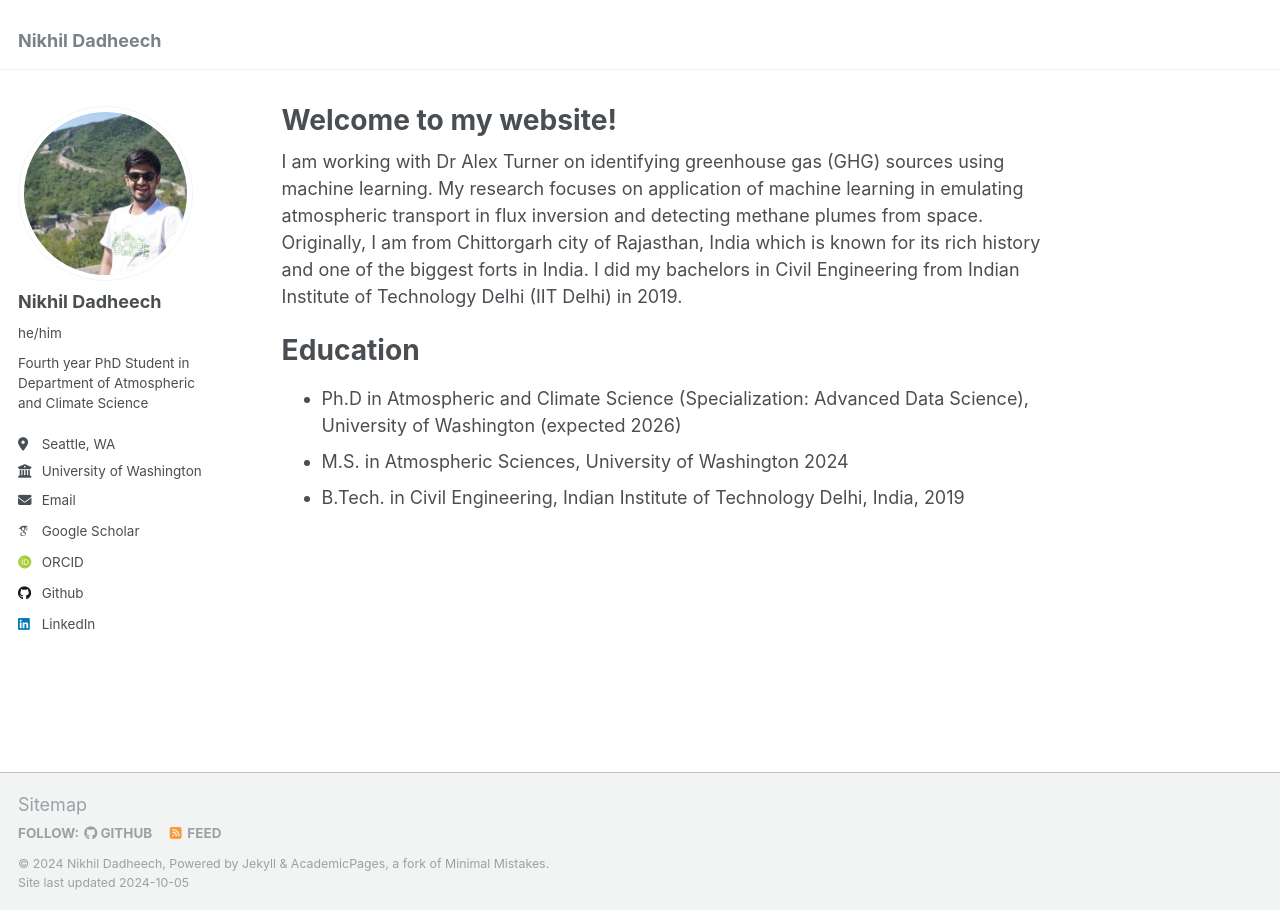
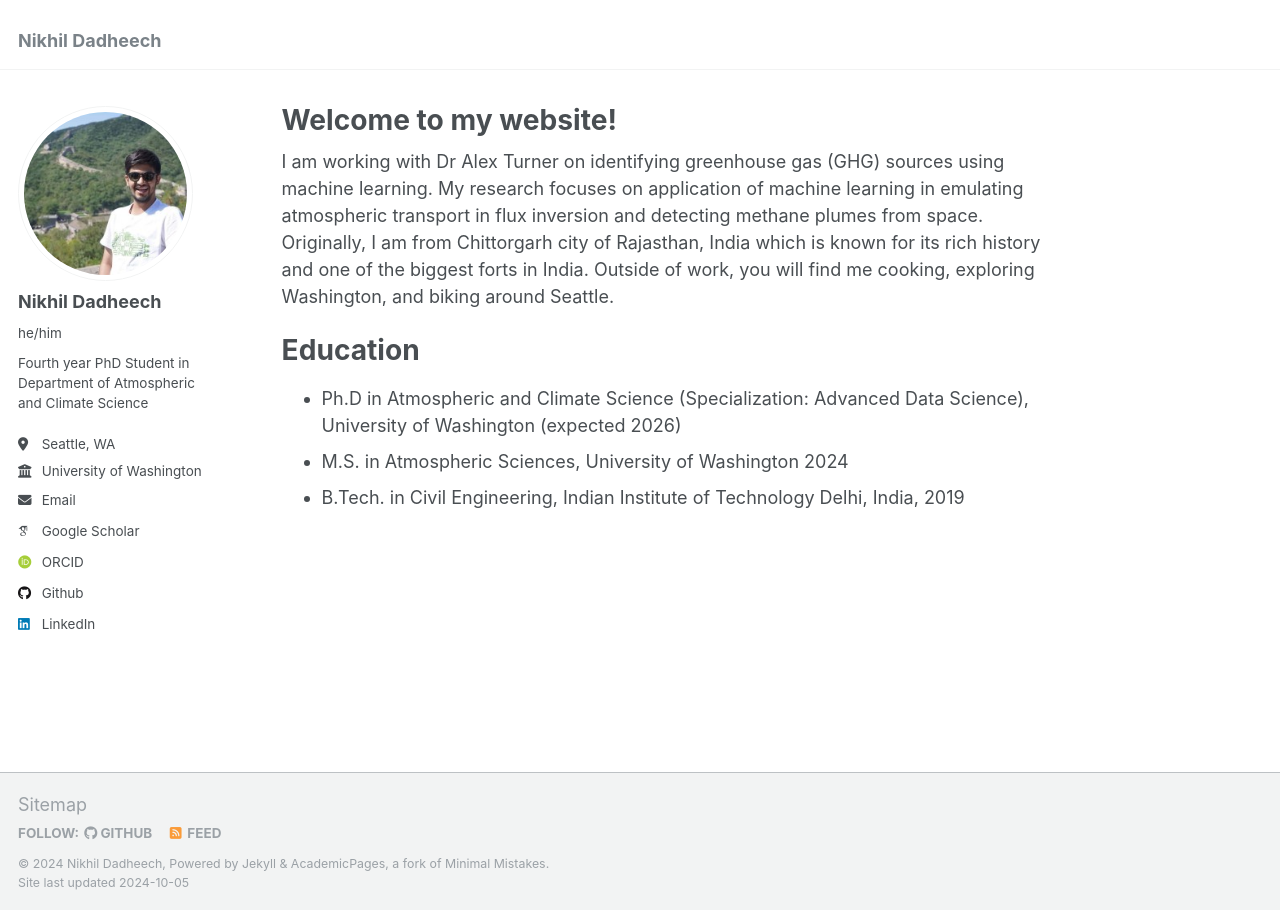
Before and after one commit to nd349/nd349.github.io, a Jekyll site: the page built from _pages/about.md, in a window 1280 px wide. Built offline with Jekyll 4.4.1, drawn with Linux system fonts in a browser that asks for light colours; some web fonts are replaced.

Commit message:
Update about.md

```diff
--- a/_pages/about.md
+++ b/_pages/about.md
@@ -8,8 +8,7 @@ redirect_from:
 ---
 
 I am working with Dr Alex Turner on identifying greenhouse gas (GHG) sources using machine learning. My research focuses on application of machine learning in emulating atmospheric transport in flux inversion and detecting methane plumes from space.
-Originally, I am from Chittorgarh city of Rajasthan, India which is known for its rich history and one of the biggest forts in India. I did my bachelors in Civil Engineering from Indian Institute of Technology Delhi (IIT Delhi) in 2019.
-
+Originally, I am from Chittorgarh city of Rajasthan, India which is known for its rich history and one of the biggest forts in India. Outside of work, you will find me cooking, exploring Washington, and biking around Seattle.
 {% include base_path %}
 
 Education
```
